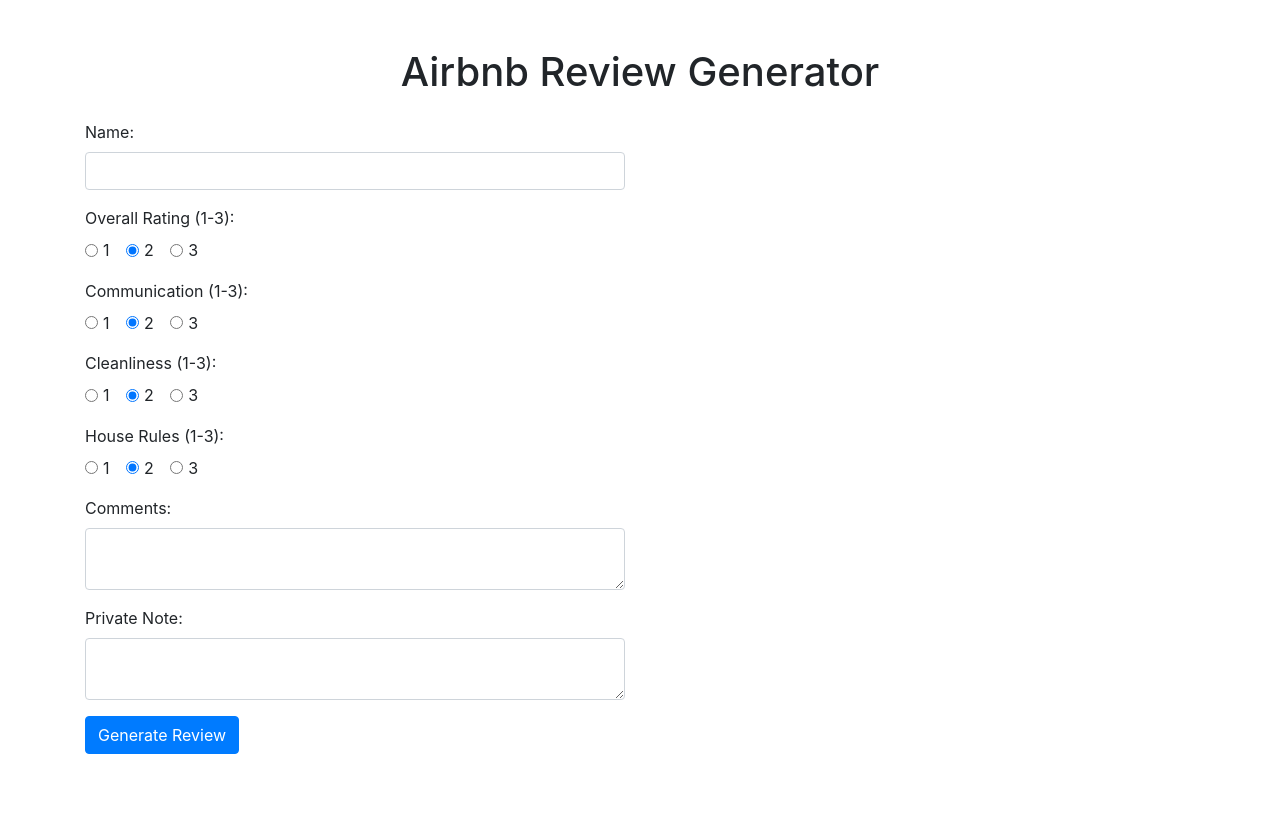
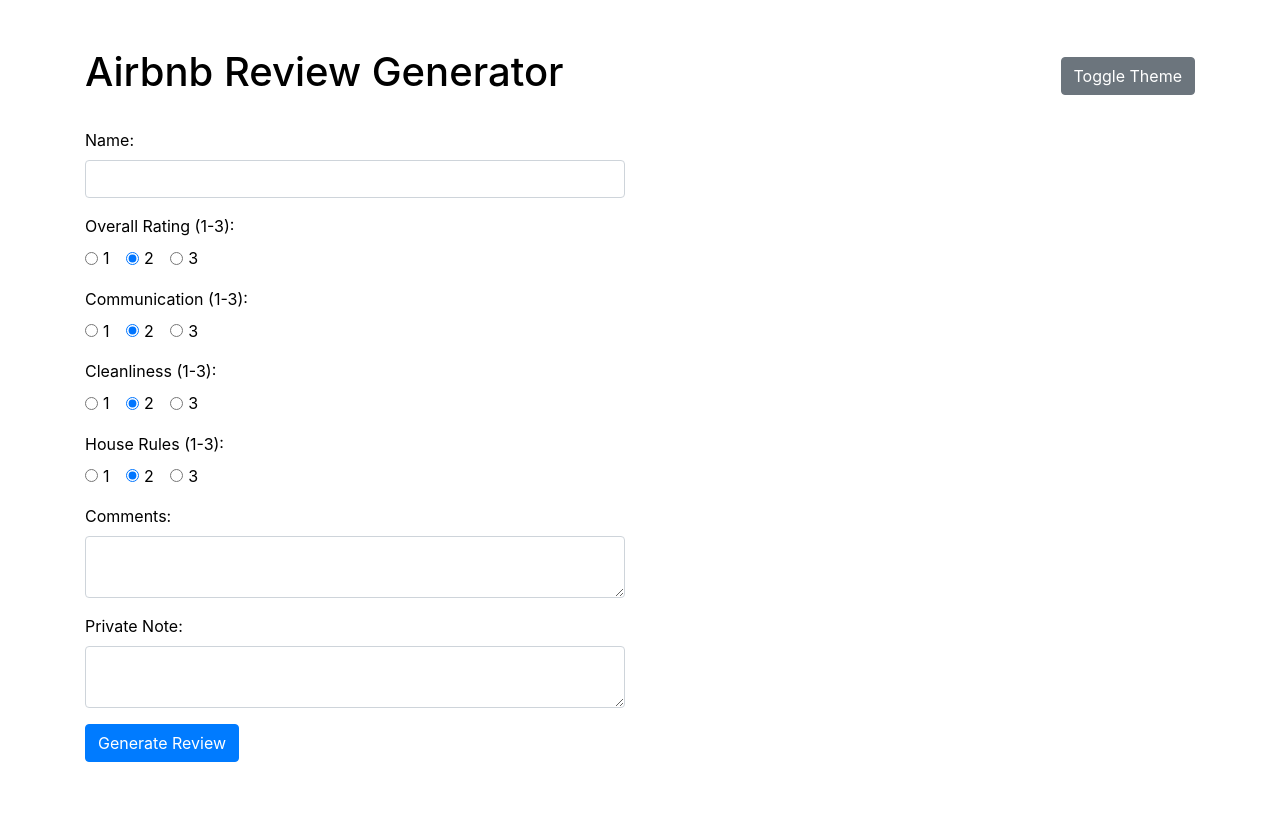
Before and after one commit to gitayam/airbnb-reviews, a Flask app: page / in a window 1280 px wide. Before the commit the page ends 754 px from the top, so only its background shows below. Run offline with Flask 3, Linux system fonts and the light colour scheme; some libraries are stand-ins or nearby versions.

Commit message:
added light and dark mode

```diff
--- a/templates/index.html
+++ b/templates/index.html
@@ -7,6 +7,28 @@
     <!-- Bootstrap CSS -->
     <link href="https://stackpath.bootstrapcdn.com/bootstrap/4.5.2/css/bootstrap.min.css" rel="stylesheet">
     <style>
+        :root {
+            --bg-color: #fff;
+            --text-color: #000;
+            --border-color: #ccc;
+        }
+
+        .dark-theme {
+            --bg-color: #121212;
+            --text-color: #fff;
+            --border-color: #333;
+        }
+
+        body {
+            background-color: var(--bg-color);
+            color: var(--text-color);
+        }
+
+        .result-container {
+            border-left: 1px solid var(--border-color);
+            padding-left: 20px;
+        }
+
         .copy-button {
             margin-left: 10px;
             vertical-align: middle;
@@ -15,7 +37,10 @@
 </head>
 <body>
     <div class="container my-5">
-        <h1 class="text-center mb-4">Airbnb Review Generator</h1>
+        <div class="d-flex justify-content-between align-items-center mb-4">
+            <h1>Airbnb Review Generator</h1>
+            <button id="theme-toggle" class="btn btn-secondary">Toggle Theme</button>
+        </div>
         <div class="row">
             <div class="col-lg-6 mb-4">
                 <form action="/generate_review" method="post" class="needs-validation" novalidate>
@@ -123,6 +148,25 @@
         </div>
     </div>
     <script>
+        // Theme toggle function
+        document.addEventListener("DOMContentLoaded", function() {
+            const themeToggle = document.getElementById("theme-toggle");
+            const currentTheme = localStorage.getItem("theme") || "light";
+
+            if (currentTheme === "dark") {
+                document.body.classList.add("dark-theme");
+                themeToggle.innerText = "Light Mode";
+            }
+
+            themeToggle.addEventListener("click", function() {
+                document.body.classList.toggle("dark-theme");
+                const newTheme = document.body.classList.contains("dark-theme") ? "dark" : "light";
+                localStorage.setItem("theme", newTheme);
+                themeToggle.innerText = newTheme === "dark" ? "Light Mode" : "Dark Mode";
+            });
+        });
+
+        // Copy to clipboard function
         function copyToClipboard(elementId) {
             var text = document.getElementById(elementId).innerText;
             navigator.clipboard.writeText(text).then(function() {
```
